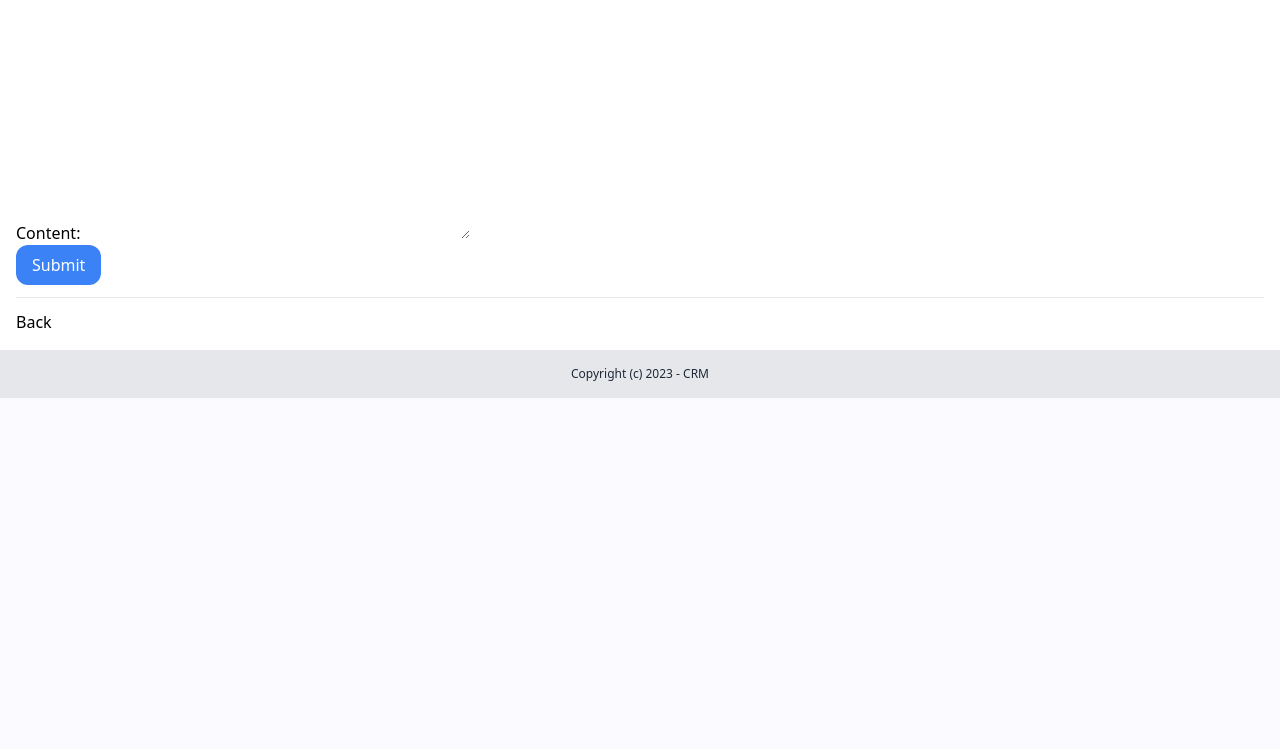
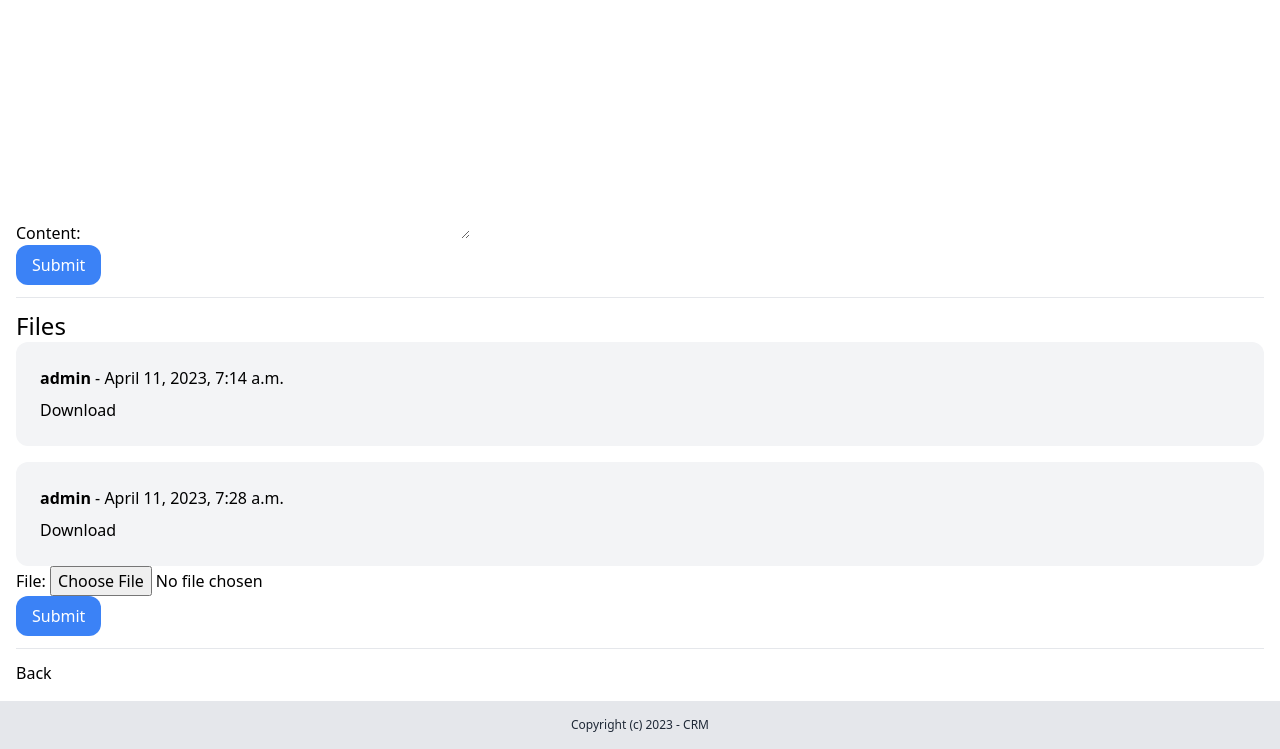
Before and after one commit to EBaramia/Project_CRM, a Django app: page /dashboard/clients/16 in a window 1280 px wide. Shown: the part 683-1432 px from the top of the page. Before the commit the page ends 1081 px from the top, so only its background shows below. Run offline with Django 4.2, Linux system fonts and the light colour scheme; a user stored in the database is signed in; data comes from the database, SQL or seed files in the repository; both versions use the stored data as it was after the commit; style sheets or scripts are compiled from the project's sources.

Commit message:
add: dowload file leads/clients, export CSV

```diff
--- a/CRM_beta/CRM/CRM/settings.py
+++ b/CRM_beta/CRM/CRM/settings.py
@@ -131,6 +131,9 @@ STATICFILES_DIRS = [
     BASE_DIR / "static",
 ]
 
+MEDIA_ROOT = BASE_DIR / 'media'
+MEDIA_URL = 'media/'
+
 # Default primary key field type
 # https://docs.djangoproject.com/en/4.1/ref/settings/#default-auto-field
 
--- a/CRM_beta/CRM/CRM/urls.py
+++ b/CRM_beta/CRM/CRM/urls.py
@@ -13,7 +13,9 @@ Including another URLconf
     1. Import the include() function: from django.urls import include, path
     2. Add a URL to urlpatterns:  path('blog/', include('blog.urls'))
 """
+from django.conf import settings
 from django.contrib import admin
+from django.conf.urls.static import static
 from django.urls import path, include
 from userprofile.views import my_account
 
@@ -27,4 +29,4 @@ urlpatterns = [
     path('dashboard/teams/', include('team.urls')),
     path('dashboard/clients/', include('client_app.urls')),
     path('dashboard/my-acount/', my_account, name='acount'),
-]
+] + static(settings.MEDIA_URL, document_root=settings.MEDIA_ROOT)
--- a/CRM_beta/CRM/client_app/forms.py
+++ b/CRM_beta/CRM/client_app/forms.py
@@ -1,5 +1,5 @@
 from django import forms
-from .models import Client, Comment
+from .models import Client, Comment, ClientFile
 
 
 class AddClientForm(forms.ModelForm):
@@ -12,3 +12,9 @@ class AddCommentForm(forms.ModelForm):
     class Meta:
         model = Comment
         fields = ('content',)
+
+
+class AddFileForm(forms.ModelForm):
+    class Meta:
+        model = ClientFile
+        fields = ('file',)
--- a/CRM_beta/CRM/client_app/models.py
+++ b/CRM_beta/CRM/client_app/models.py
@@ -33,3 +33,17 @@ class Comment(models.Model):
 
     def __str__(self):
         return self.created_by.username
+
+
+class ClientFile(models.Model):
+    team = models.ForeignKey(Team, related_name='client_files',
+                             on_delete=models.CASCADE)
+    client = models.ForeignKey(
+        Client, related_name='files', on_delete=models.CASCADE)
+    file = models.FileField(upload_to='clientfiles')
+    created_by = models.ForeignKey(
+        User, related_name='client_files', on_delete=models.CASCADE)
+    created_at = models.DateTimeField(auto_now_add=True)
+
+    def __str__(self):
+        return self.created_by.username
--- a/CRM_beta/CRM/client_app/templates/client_app/client_detail.html
+++ b/CRM_beta/CRM/client_app/templates/client_app/client_detail.html
@@ -43,6 +43,21 @@
     {% csrf_token %} {{ form.as_p }}
     <button class="py-2 px-4 rounded-xl bg-blue-500 text-white">Submit</button>
   </form>
+  <hr class="my-3" />
+  <h2 class="text-2xl">Files</h2>
+  <div class="space-y-4">
+    {% for file in client.files.all %}
+    <div class="bg-gray-100 p-6 rounded-xl">
+      <p class="mb-2"><strong>{{ file.created_by }}</strong> - {{ file.created_at }}</p>
+      <a href=" {{ file.file.url }}">Download</a>
+    </div>
+
+    {% endfor %}
+  </div>
+  <form method="post" action="{% url 'client_app:add_file' client.id %}" enctype="multipart/form-data">
+    {% csrf_token %} {{ fileform.as_p }}
+    <button class="py-2 px-4 rounded-xl bg-blue-500 text-white">Submit</button>
+  </form>
 
   <hr class="my-3" />
 
--- a/CRM_beta/CRM/client_app/urls.py
+++ b/CRM_beta/CRM/client_app/urls.py
@@ -1,5 +1,5 @@
 from django.urls import path
-from .views import AddCommentView, ClientsListView, ClientDetailView, ClientCreateView, ClientDeleteView, ClientsUpdateView
+from .views import clients_expotr, AddFileView, AddCommentView, ClientsListView, ClientDetailView, ClientCreateView, ClientDeleteView, ClientsUpdateView
 
 
 app_name = 'client_app'
@@ -10,5 +10,7 @@ urlpatterns = [
     path('<int:pk>/delete/', ClientDeleteView.as_view(), name='clients_delete'),
     path('<int:pk>/edit/', ClientsUpdateView.as_view(), name='clients_edit'),
     path('<int:pk>/add_comment/', AddCommentView.as_view(), name='add_comment'),
+    path('<int:pk>/add_file/', AddFileView.as_view(), name='add_file'),
     path('add/', ClientCreateView.as_view(), name='clients_add'),
+    path('export/', clients_expotr, name='export'),
 ]
--- a/CRM_beta/CRM/client_app/views.py
+++ b/CRM_beta/CRM/client_app/views.py
@@ -1,12 +1,14 @@
+import csv
 from django.contrib.auth.decorators import login_required
 from django.utils.decorators import method_decorator
 from django.shortcuts import render, redirect, get_object_or_404
+from django.http import HttpResponse
 from django.urls import reverse_lazy
 from django.contrib import messages
 from team.models import Team
 from django.views import View
 from .models import Client
-from .forms import AddCommentForm
+from .forms import AddCommentForm, AddFileForm
 from django.views.generic import CreateView, ListView, DeleteView, DetailView, UpdateView
 
 
@@ -37,12 +39,27 @@ class ClientDetailView(DetailView):
     def get_context_data(self, **kwargs):
         context = super().get_context_data(**kwargs)
         context['form'] = AddCommentForm()
+        context['fileform'] = AddFileForm()
         return context
 
     def get_queryset(self):
         queryset = super(ClientDetailView, self).get_queryset()
         return queryset.filter(
             created_by=self.request.user, pk=self.kwargs.get('pk'))
+
+
+class AddFileView(View):
+    def post(self, request, *args, **kwargs):
+        pk = kwargs.get('pk')
+        form = AddFileForm(request.POST, request.FILES)
+        if form.is_valid():
+            team = Team.objects.filter(created_by=self.request.user)[0]
+            file = form.save(commit=False)
+            file.team = team
+            file.client_id = pk
+            file.created_by = request.user
+            file.save()
+        return redirect('client_app:clients_detail', pk=pk)
 
 
 class AddCommentView(View):
@@ -120,3 +137,19 @@ class ClientDeleteView(DeleteView):
         client = self.get_object()
         client.delete()
         return redirect(self.success_url)
+
+
+@login_required
+def clients_expotr(request):
+    clients = Client.objects.filter(created_by=request.user)
+    response = HttpResponse(
+        content_type="text/csv",
+        headers={"Content-Disposition": 'attachment; filename="clients.csv"'},
+    )
+    writer = csv.writer(response)
+    writer.writerow(["Client", "Discription", "Created at", "Created by"])
+    for client in clients:
+        writer.writerow([client.name, client.description,
+                        client.created_at, client.created_by])
+
+    return response
--- a/CRM_beta/CRM/lead/admin.py
+++ b/CRM_beta/CRM/lead/admin.py
@@ -1,5 +1,6 @@
 from django.contrib import admin
-from .models import Lead, Comment
+from .models import Lead, Comment, LeadFile
 
 admin.site.register(Lead)
 admin.site.register(Comment)
+admin.site.register(LeadFile)
--- a/CRM_beta/CRM/lead/urls.py
+++ b/CRM_beta/CRM/lead/urls.py
@@ -1,5 +1,5 @@
 from django.urls import path
-from .views import AddCommentView, LeadCreateView, LeadDeleteView, LeadUpdateView, ConvertToClientView, LeadDetailView, LeadListView
+from .views import AddFileView, AddCommentView, LeadCreateView, LeadDeleteView, LeadUpdateView, ConvertToClientView, LeadDetailView, LeadListView
 
 app_name = 'lead'
 
@@ -10,5 +10,6 @@ urlpatterns = [
     path('<int:pk>/edit/', LeadUpdateView.as_view(), name='leads_edit'),
     path('<int:pk>/convert/', ConvertToClientView.as_view(), name='leads_convert'),
     path('<int:pk>/add_comment/', AddCommentView.as_view(), name='add_comment'),
+    path('<int:pk>/add_file/', AddFileView.as_view(), name='add_file'),
     path('add-lead/', LeadCreateView.as_view(), name='add_lead'),
 ]
```
Also changed, not shown: CRM_beta/CRM/client_app/templates/client_app/client_list.html (+7 -8 lines), CRM_beta/CRM/lead/forms.py (+7 -1 lines), CRM_beta/CRM/lead/models.py (+14 -0 lines), CRM_beta/CRM/lead/templates/lead/leads_detail.html (+15 -0 lines), CRM_beta/CRM/lead/views.py (+17 -1 lines), CRM_beta/CRM/client_app/migrations/0003_clientfile.py (added), CRM_beta/CRM/db.sqlite3, CRM_beta/CRM/lead/migrations/0004_leadfile.py (added), 1 other file.
